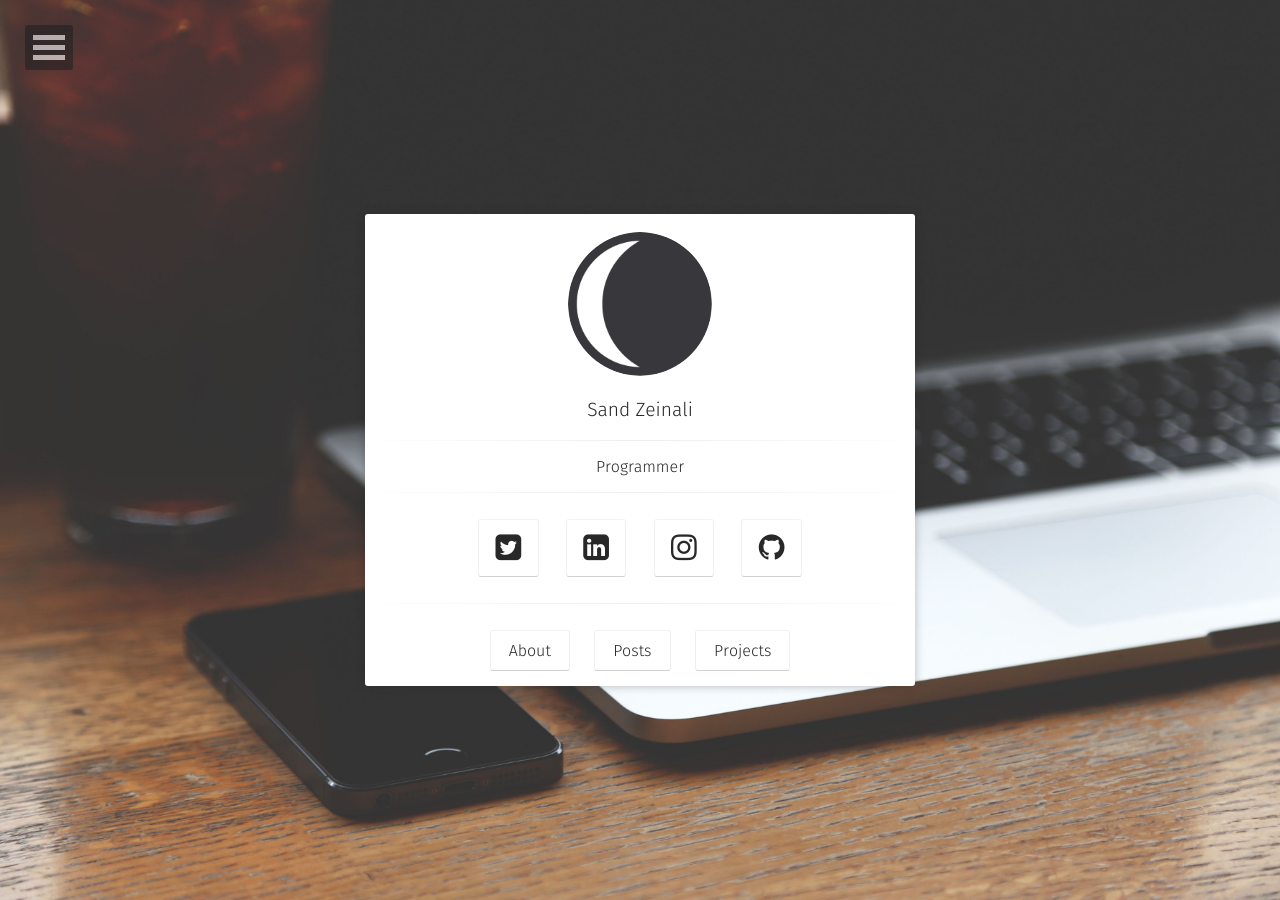
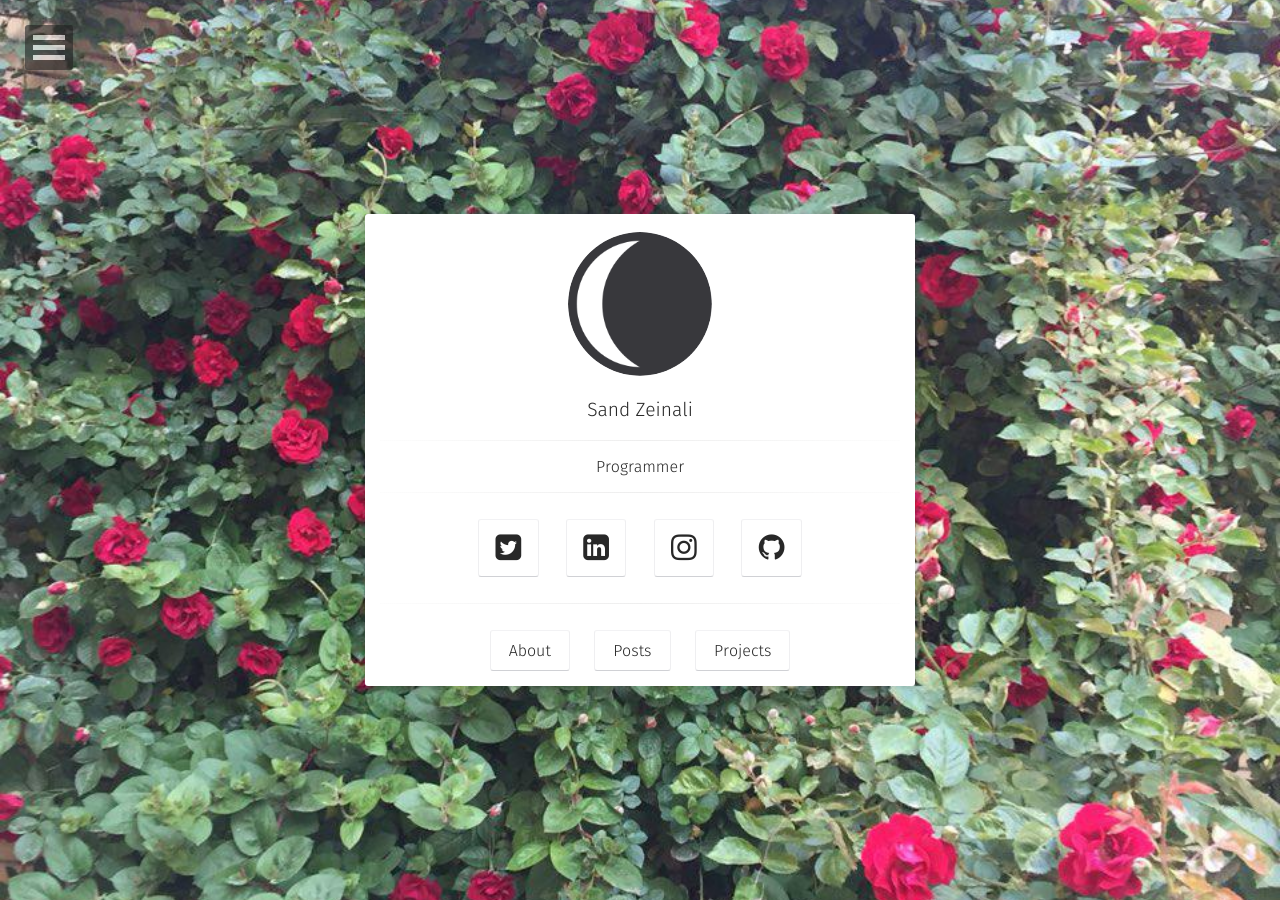
Before and after one commit to szeinali/szeinali.github.io, a Jekyll site: the page built from index.html, in a window 1280 px wide. Built offline with Jekyll 4.4.1, drawn with Linux system fonts in a browser that asks for light colours; some web fonts are replaced.

Commit message:
Update _config.yml

```diff
--- a/_config.yml
+++ b/_config.yml
@@ -5,7 +5,7 @@
 reading_time:       true
 words_per_minute:   200
 logo:               'assets/img/logo.png'
-background:         'assets/img/placeholder-big.jpg'
+background:         'assets/img/roses.jpg'
 tiled_bg:           false   # Set this true if you want to tile your background image, otherwise it will be covered
 locale:             en_US
 url:                https://szeinali.github.io/
```
